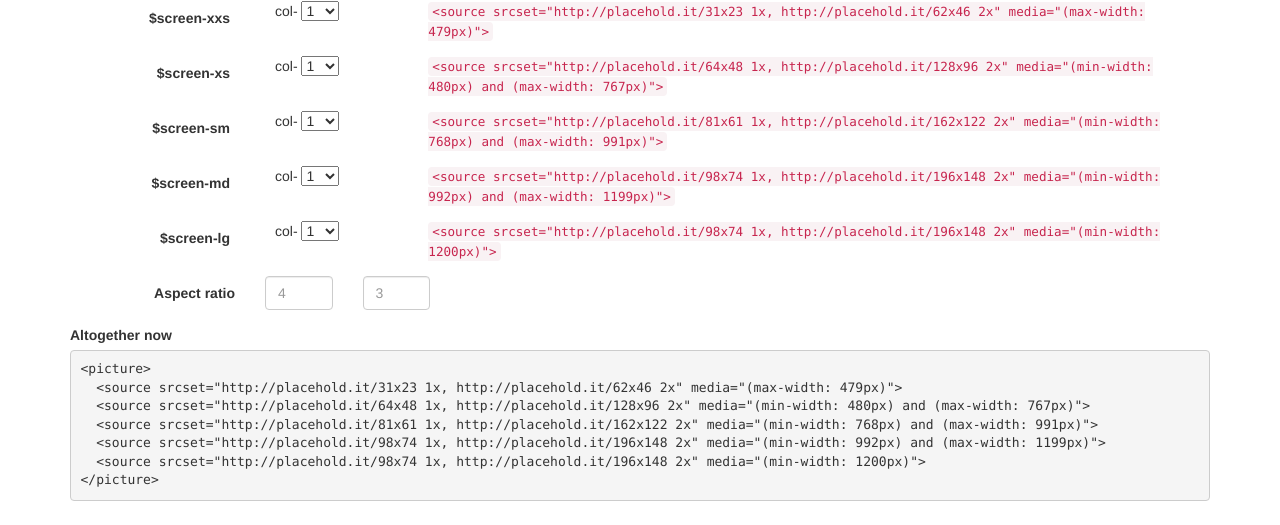
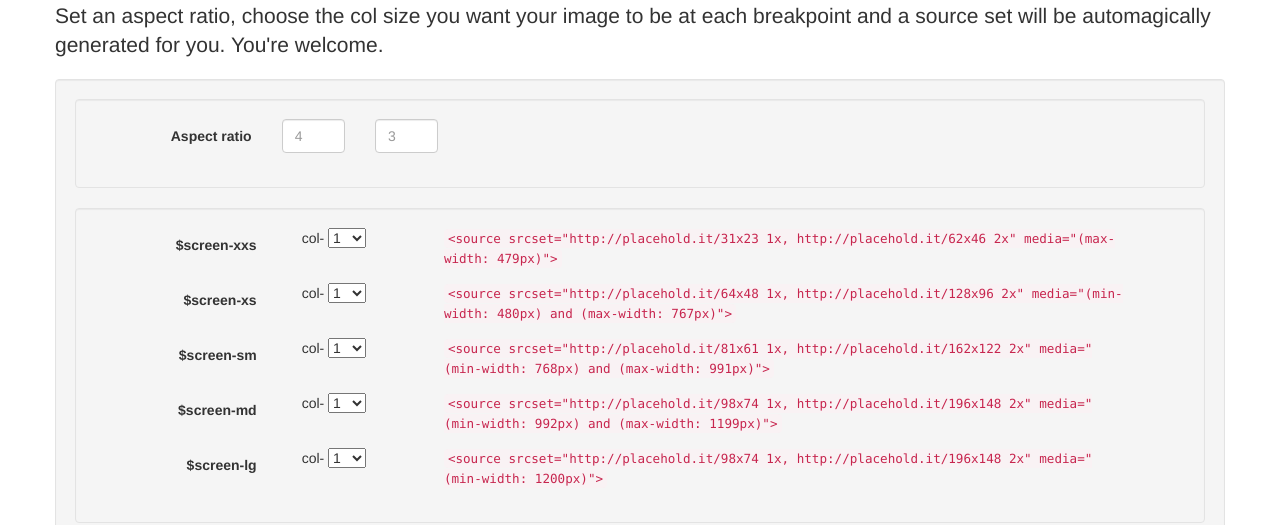
Before and after one commit to kalamuna/bootstrap-picture-srcset-generator, a website: page index.html in a window 1280 px wide. Shown: the part 69-594 px from the top of the page. Drawn offline with Linux system fonts and the light colour scheme.

Commit message:
39% more pizzaz

```diff
--- a/index.html
+++ b/index.html
@@ -11,8 +11,23 @@
     <div class="source-set-generator container">
       <div class="row">
         <h1>Source Set Generator</h1>
-        <form class="form-horizontal">
+        <p class="lead">
+          Set an aspect ratio, choose the col size you want your image to be at each breakpoint and a source set will be automagically generated for you. You're welcome.
+        </p>
+        <form class="form-horizontal well clearfix">
 
+          <div class="col-sm-12 well">
+            <div class="form-group">
+              <label class="col-sm-2 control-label">Aspect ratio</label>
+              <div class="col-sm-1">
+                <input type="text" class="form-control" id="aspect-width" placeholder="4">
+              </div>
+              <div class="col-sm-1">
+                <input type="text" class="form-control col-sm-1" id="aspect-height" placeholder="3">
+              </div>
+            </div>
+          </div>
+          <div class="well col-sm-12">
             <div class="form-group source-item  col-sm-12" data-bs-size="xxs">
               <label class="col-sm-2 control-label">$screen-xxs</label>
               <div class="col-sm-10">
@@ -142,16 +157,6 @@
                 </div>
               </div>
             </div>
-          <div class="col-sm-12">
-            <div class="form-group">
-              <label class="col-sm-2 control-label">Aspect ratio</label>
-              <div class="col-sm-1">
-                <input type="text" class="form-control" id="aspect-width" placeholder="4">
-              </div>
-              <div class="col-sm-1">
-                <input type="text" class="form-control col-sm-1" id="aspect-height" placeholder="3">
-              </div>
-            </div>
           </div>
           <div class="all-together-now col-sm-12">
             <label>Altogether now</label>
```
Lines whose indentation alone changed are shown as unchanged.
